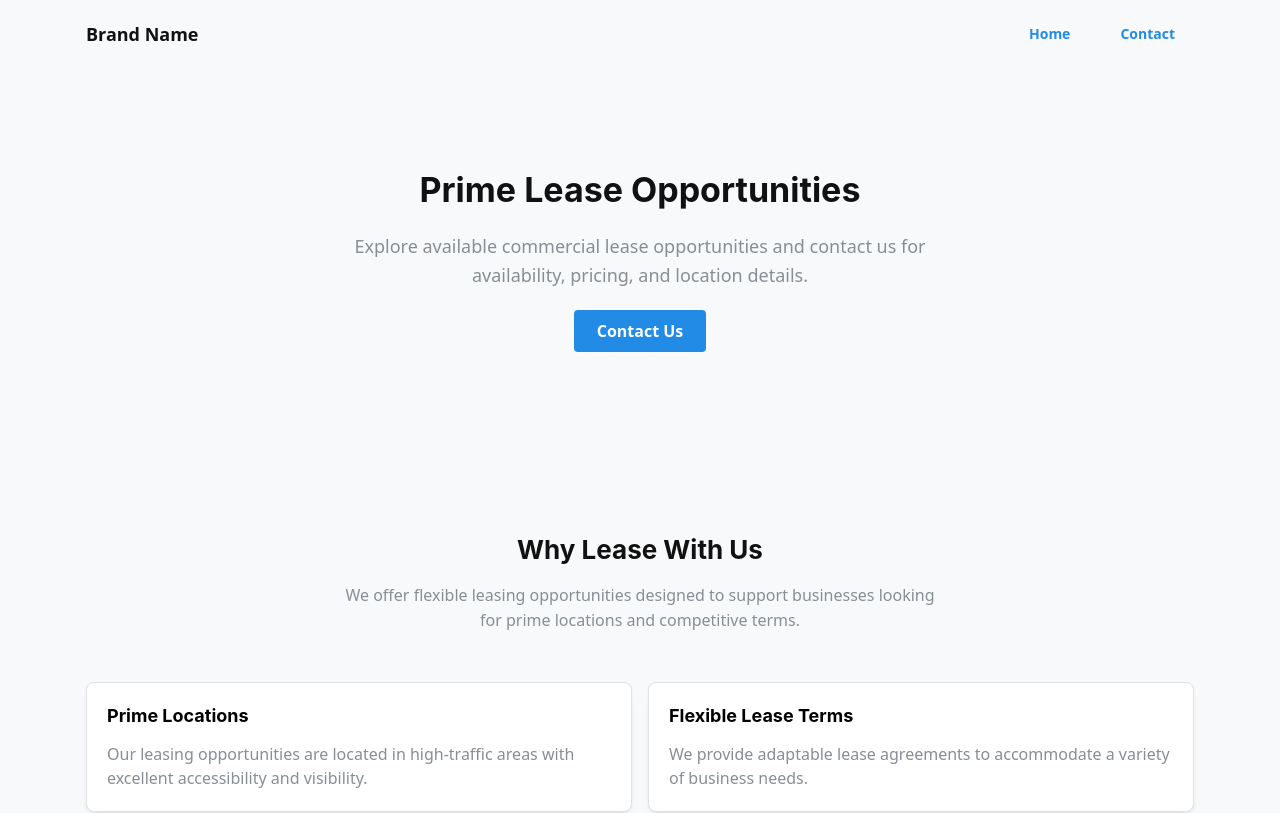
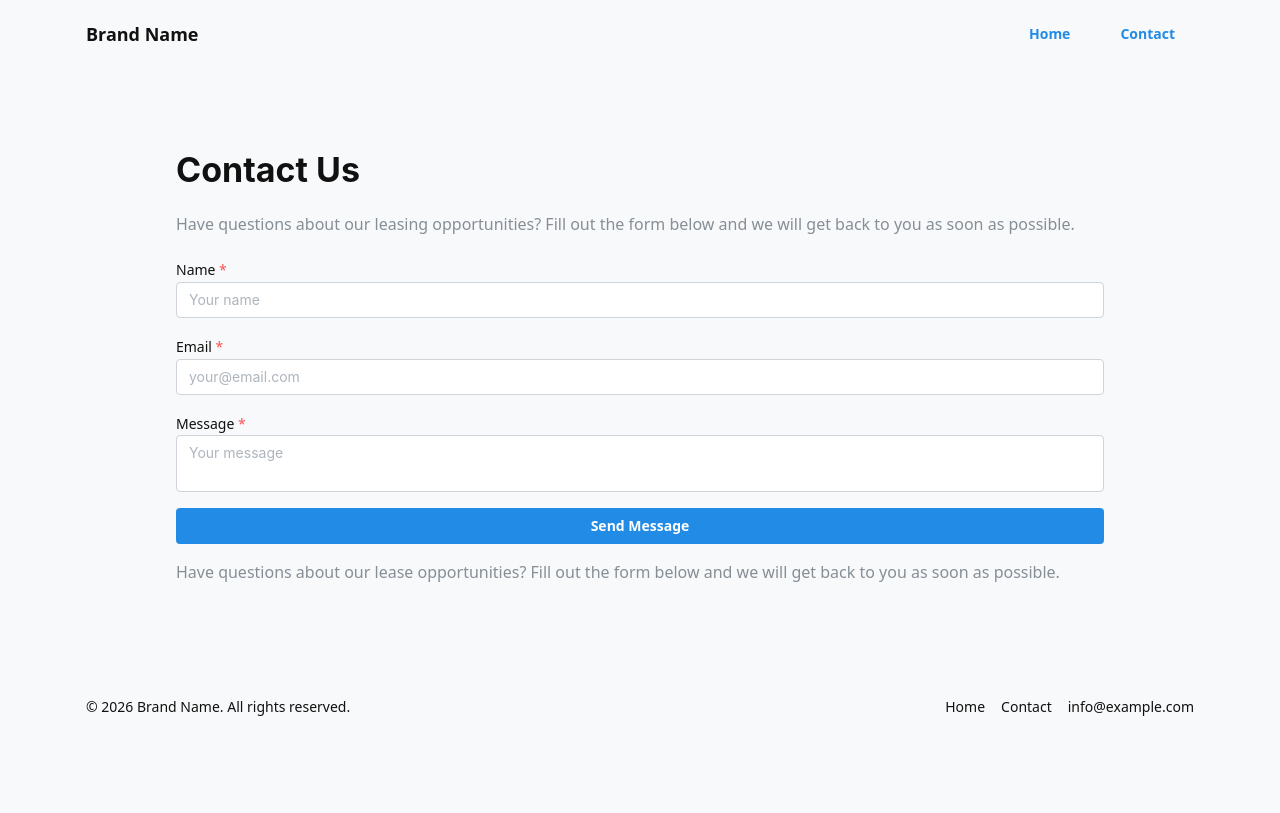
Before and after one commit to hmandiv/lease, a React (Vite) app: page /contact in a window 1280 px wide. Shown: the top 813 px of the page. Built offline with nearby package versions, Linux system fonts and the light colour scheme.

Commit message:
feature: add React Router navigation between home and contact pages

```diff
--- a/package.json
+++ b/package.json
@@ -15,7 +15,8 @@
     "@mantine/hooks": "^8.3.16",
     "@mantine/notifications": "^8.3.16",
     "react": "^19.2.4",
-    "react-dom": "^19.2.4"
+    "react-dom": "^19.2.4",
+    "react-router-dom": "^7.13.1"
   },
   "devDependencies": {
     "@eslint/js": "^9.39.4",
--- a/src/App.tsx
+++ b/src/App.tsx
@@ -1,5 +1,13 @@
+import { Routes, Route } from "react-router-dom";
+
 import HomePage from "./pages/HomePage";
+import ContactPage from "./pages/ContactPage";
 
 export default function App() {
-  return <HomePage />;
+  return (
+    <Routes>
+      <Route path="/" element={<HomePage />} />
+      <Route path="/contact" element={<ContactPage />} />
+    </Routes>
+  );
 }
--- a/src/components/layout/Navbar.tsx
+++ b/src/components/layout/Navbar.tsx
@@ -1,4 +1,5 @@
 import { Container, Group, Button, Text } from "@mantine/core";
+import { Link } from "react-router-dom";
 
 export default function Navbar() {
   return (
@@ -9,8 +10,13 @@ export default function Navbar() {
         </Text>
 
         <Group gap="sm">
-          <Button variant="subtle">Home</Button>
-          <Button variant="subtle">Contact</Button>
+          <Button component={Link} to="/" variant="subtle">
+            Home
+          </Button>
+
+          <Button component={Link} to="/contact" variant="subtle">
+            Contact
+          </Button>
         </Group>
       </Group>
     </Container>
--- a/src/main.tsx
+++ b/src/main.tsx
@@ -2,6 +2,8 @@ import { StrictMode } from "react";
 import { createRoot } from "react-dom/client";
 import { MantineProvider } from "@mantine/core";
 import "@mantine/core/styles.css";
+
+import { BrowserRouter } from "react-router-dom";
 
 import App from "./App.tsx";
 import "./styles/globals.css";
@@ -13,7 +15,9 @@ createRoot(document.getElementById("root")!).render(
         primaryColor: "blue",
       }}
     >
-      <App />
+      <BrowserRouter>
+        <App />
+      </BrowserRouter>
     </MantineProvider>
   </StrictMode>,
 );
--- a/src/sections/HeroSection.tsx
+++ b/src/sections/HeroSection.tsx
@@ -1,4 +1,5 @@
 import { Container, Title, Text, Button, Stack } from "@mantine/core";
+import { Link } from "react-router-dom";
 
 export default function HeroSection() {
   return (
@@ -13,7 +14,9 @@ export default function HeroSection() {
           availability, pricing, and location details.
         </Text>
 
-        <Button size="md">Contact Us</Button>
+        <Button component={Link} to="/contact" size="md">
+          Contact Us
+        </Button>
       </Stack>
     </Container>
   );
```
Also changed, not shown: 1 other file (tests, documents, lock files or other folders).
